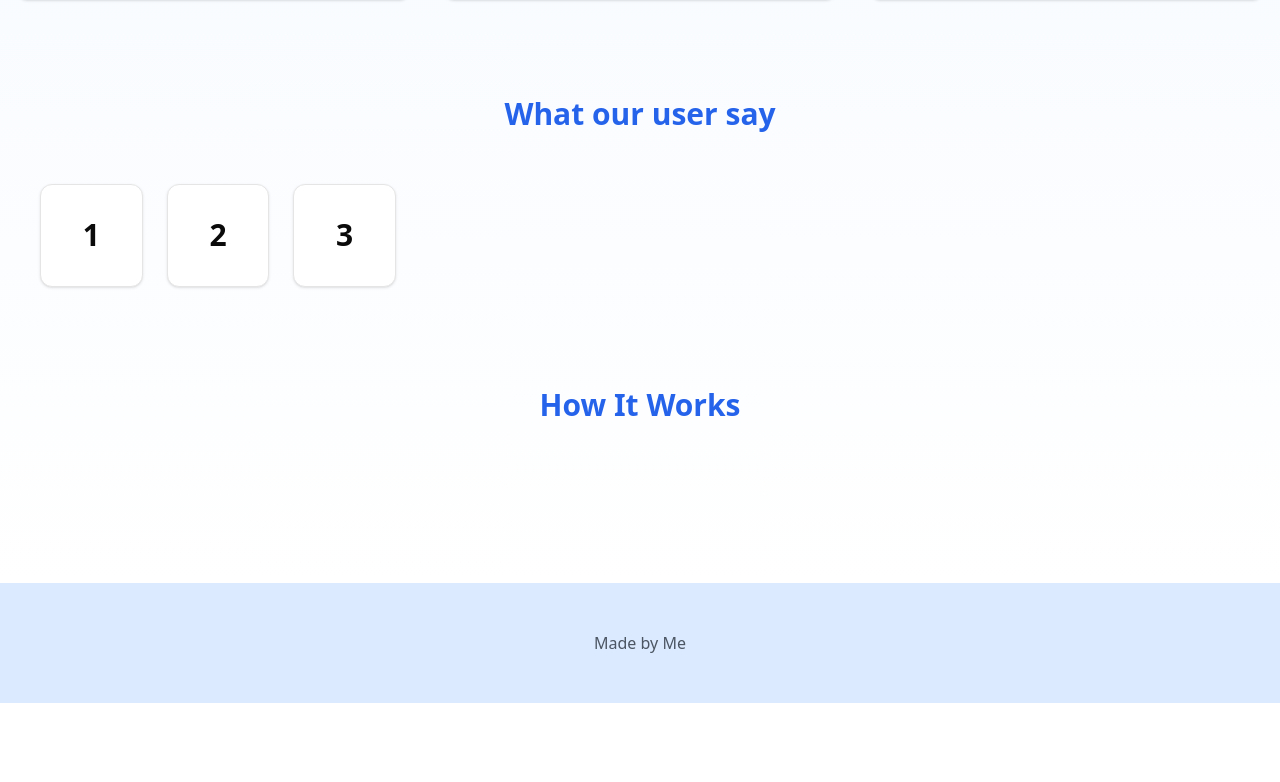
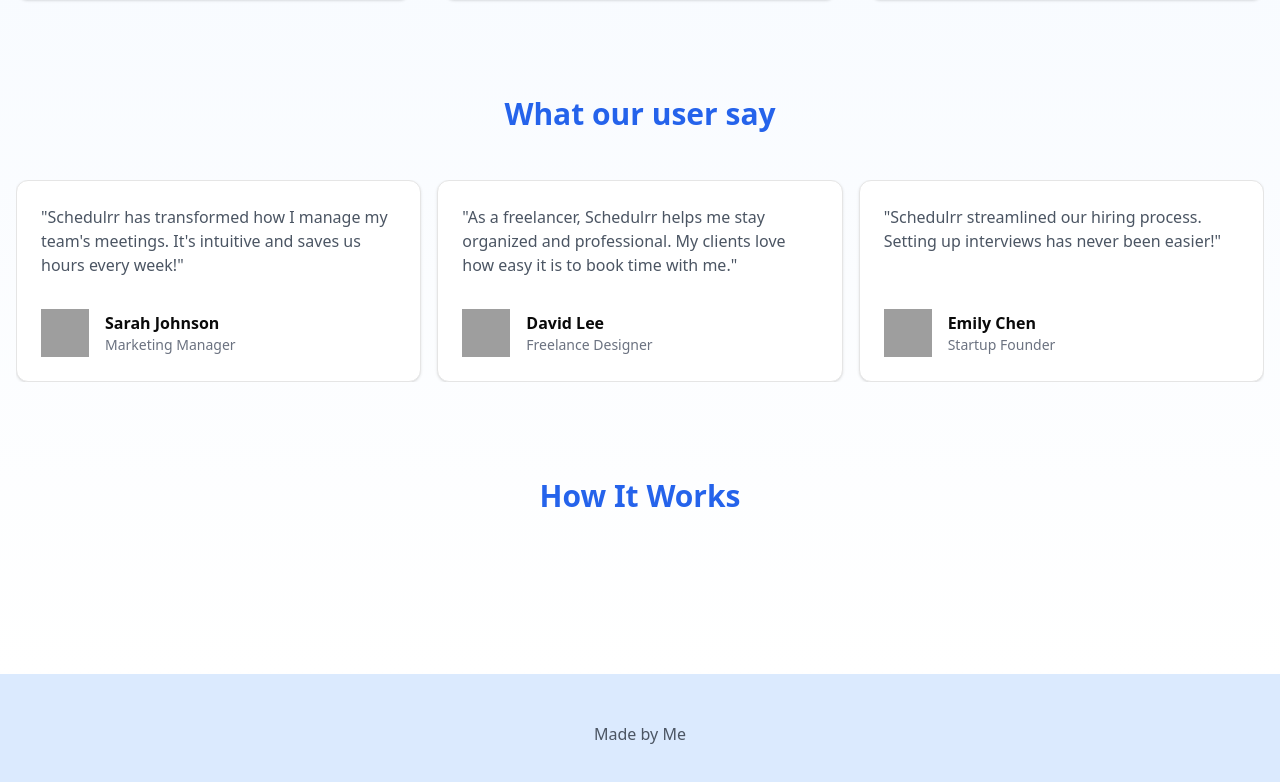
Before and after one commit to Muskan-7867/Schdulrr, a Next.js app: page / in a window 1280 px wide. Shown: the part 980-1762 px from the top of the page. Before the commit the page ends 1683 px from the top, so only its background shows below. Built offline with nearby package versions, Linux system fonts and the light colour scheme; no server answers; grey boxes are pictures that could not be loaded.

Commit message:
testimonials page

```diff
--- a/components/testimonials.jsx
+++ b/components/testimonials.jsx
@@ -1,5 +1,9 @@
+"use client"
+import Autoplay from "embla-carousel-autoplay";
 import { Card, CardContent } from "../components/ui/card"
 import {Carousel,CarouselContent,CarouselItem} from "../components/ui/carousel"
+import { Avatar, AvatarFallback, AvatarImage } from "@radix-ui/react-avatar";
+
 const testimonials = [
     {
       name: "Sarah Johnson",
@@ -33,17 +37,35 @@ const testimonials = [
 
 const Testimonials = () => {
   return (
-    <Carousel className="w-full max-w-sm">
-      <CarouselContent className='ml-1'>
-        {Array.from({ length: 5 }).map((_, index) => (
+    <Carousel
+    plugins={[
+      Autoplay({
+        delay: 2000,
+      }),
+    ]}
+    className="w-full mx-auto">
+      <CarouselContent>
+        {testimonials.map((testimonial, index) => (
           <CarouselItem key={index} className="md:basis-1/2 lg:basis-1/3">
-            <div className="p-1">
-              <Card>
-                <CardContent className="flex aspect-square items-center justify-center p-6">
-                  <span className="text-3xl font-semibold">{index + 1}</span>
+              <Card className='h-full'>
+                <CardContent className="flex flex-col  h-full justify-between p-6">
+                  <p className="text-gray-600 mb-4">
+                     &quot;{testimonial.content}&quot;
+                  </p>
+                  <div className="flex items-center mt-4">
+                  <Avatar className="h-12 w-12 mr-4">
+                     <AvatarImage src={testimonial.image}
+                     alt={testimonial.name}/>
+                     <AvatarFallback>{testimonial.name.split(" ").map((n) => n[0]).join("")}</AvatarFallback>
+                  </Avatar>
+                 <div>
+                   <p className="font-semibold">{testimonial.name}</p>
+                   <p className="text-sm text-gray-500">{testimonial.role}</p>
+                 </div>
+                  </div>
                 </CardContent>
               </Card>
-            </div>
+
           </CarouselItem>
         ))}
       </CarouselContent>
```
